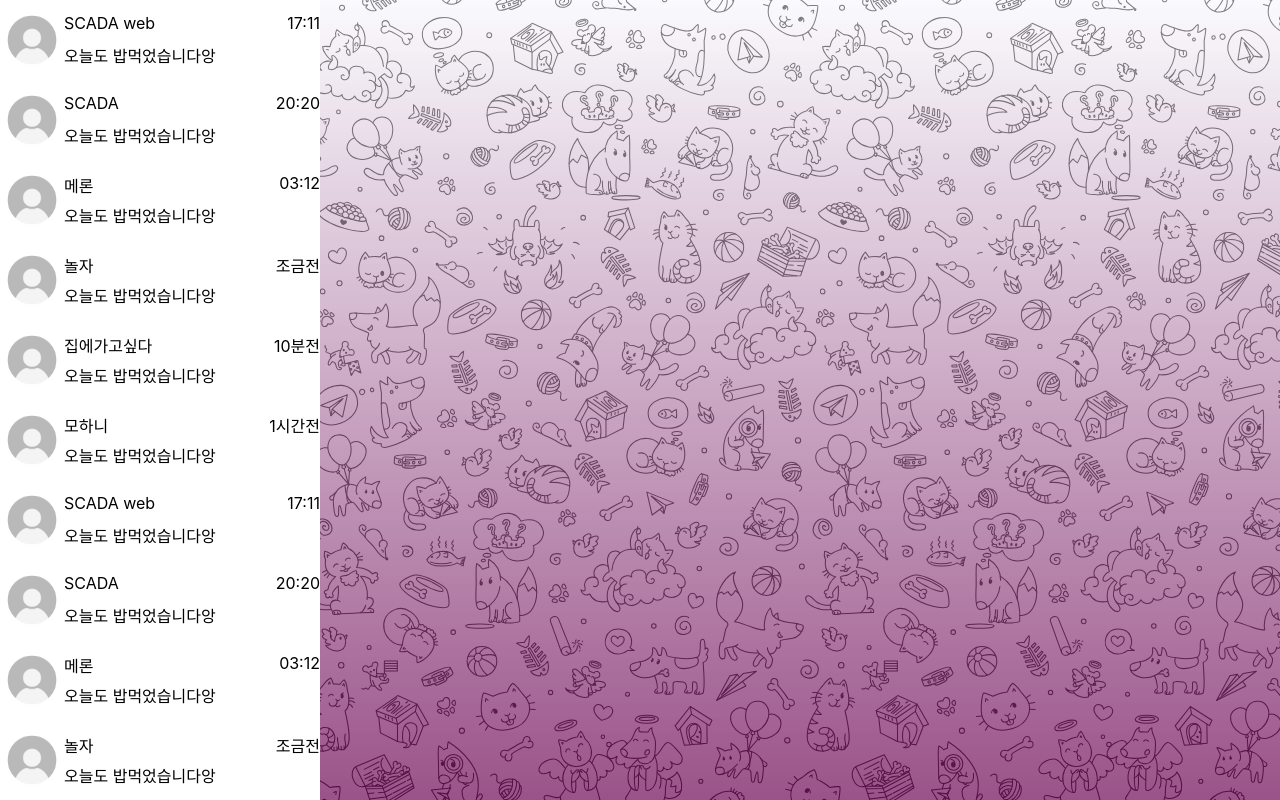
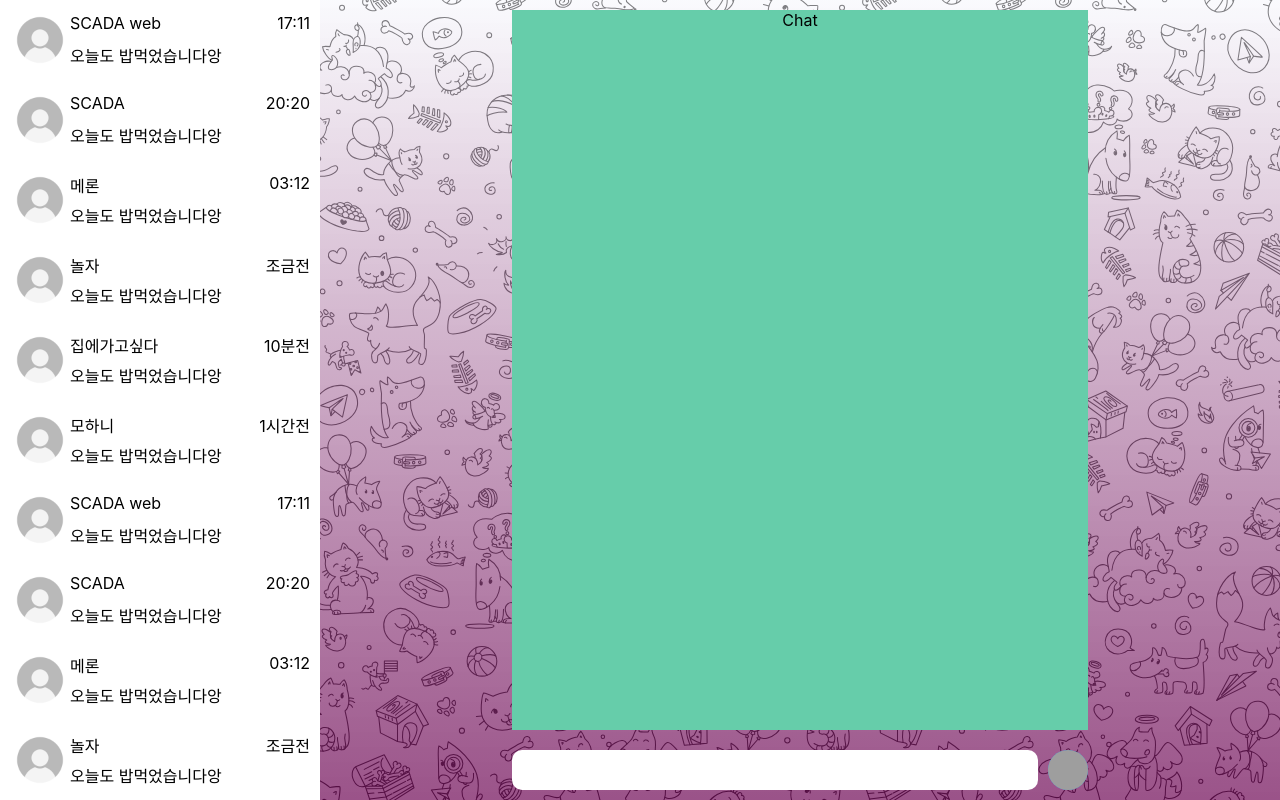
Before and after one commit to imode7/ts-chat, a React (Create React App) app: page / in a window 1280 px wide. Built offline with nearby package versions, Linux system fonts and the light colour scheme; grey boxes are pictures that could not be loaded.

Commit message:
오른쪽 채팅 css 구현

```diff
--- a/src/FrontPage.tsx
+++ b/src/FrontPage.tsx
@@ -1,5 +1,4 @@
 import React from "react";
-import "./css/frontPage.css";
 
 const chatJson = [
   { roomName: "SCADA web", chatMember: ["명훈", "화희"], date: "17:11" },
@@ -42,10 +41,9 @@ const FrontPage = () => {
                 key={idx}
                 style={{
                   display: "flex",
-                  width: "100%",
                   height: "10vh",
                   margin: 0,
-                  padding: 0,
+                  padding: "0px 10px 0px 10px",
                 }}
               >
                 <div
@@ -90,10 +88,73 @@ const FrontPage = () => {
         <div
           className="background"
           style={{
+            display: "flex",
+            flexDirection: "column",
+            justifyContent: "space-between",
             width: "75%",
             backgroundSize: "500px",
           }}
-        ></div>
+        >
+          <div
+            style={{
+              display: "flex",
+              height: "90vh",
+              margin: "1% 20% 1% 20%",
+              justifyContent: "center",
+              backgroundColor: "mediumaquamarine",
+            }}
+          >
+            Chat
+          </div>
+          <div
+            style={{
+              display: "flex",
+              margin: "1% 20% 1% 20%",
+              // height: "10vh",
+              justifyContent: "center",
+            }}
+          >
+            {/*채팅 흰박스*/}
+            <div
+              contentEditable="true"
+              style={{
+                display: "flex",
+                width: "100%",
+                height: "5vh",
+                alignItems: "center",
+                backgroundColor: "white",
+                overflow: "auto",
+                borderRadius: "10px",
+                marginRight: "10px",
+              }}
+            ></div>
+            <div
+              style={{
+                display: "flex",
+                alignItems: "center",
+                backgroundColor: "#3390ec",
+                borderRadius: "50%",
+              }}
+            >
+              <button
+                style={{
+                  width: "40px",
+                  height: "40px",
+                  border: 0,
+                  borderRadius: "50%",
+                  backgroundColor: "#3390ec",
+                }}
+                className={"backgroundImage"}
+              >
+                {/*<img
+                  src={"/image/mic.jpg"}
+                  alt=""
+                  style={{ width: "20px", height: "20px" }}
+                />*/}
+              </button>
+            </div>
+          </div>
+        </div>
       </div>
     </>
   );
--- a/src/index.css
+++ b/src/index.css
@@ -1,13 +1,26 @@
+:root {
+    --bg-chat-gradient: linear-gradient(to bottom, rgba(245, 246, 252, 0.52), rgba(117, 19, 93, 0.73));
+}
+
+/*default react css Setting*/
 body {
-  margin: 0;
-  font-family: -apple-system, BlinkMacSystemFont, 'Segoe UI', 'Roboto', 'Oxygen',
+    margin: 0;
+    font-family: -apple-system, BlinkMacSystemFont, 'Segoe UI', 'Roboto', 'Oxygen',
     'Ubuntu', 'Cantarell', 'Fira Sans', 'Droid Sans', 'Helvetica Neue',
     sans-serif;
-  -webkit-font-smoothing: antialiased;
-  -moz-osx-font-smoothing: grayscale;
+    -ms-overflow-style: none;
 }
 
-code {
-  font-family: source-code-pro, Menlo, Monaco, Consolas, 'Courier New',
-    monospace;
+::-webkit-scrollbar {
+    display: none;
 }
+
+.background {
+    background-image: var(--bg-chat-gradient),
+    url('/public/image/pattern.svg');
+}
+
+.backgroundImage {
+    background-image: url('https://cdn2.iconfinder.com/data/icons/network-communications-glyph/32/send_message_telegram_paperplane_plane-512.png');
+    background-size: contain;
+}
```
Also changed, not shown: public/image/mic.jpg (added).
